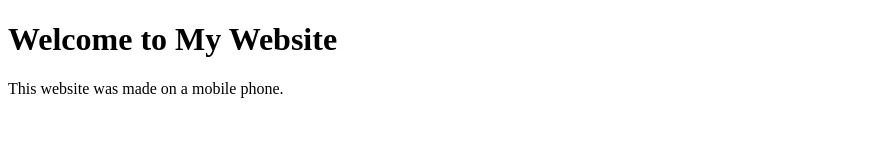
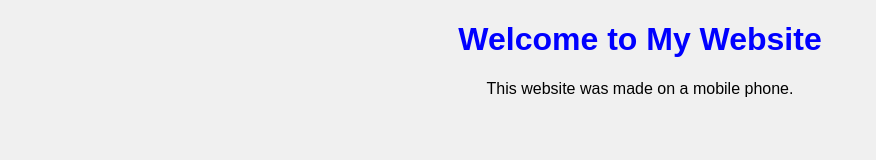
Before and after one commit to ismamjabir21-sketch/my-website, a plain HTML site: page index.html in a window 1280 px wide. Shown: the whole page, without its empty margins (0-876 px from the left). Drawn offline with Linux system fonts and the light colour scheme.

Commit message:
Update index.html with styling - add background color and text formatting

```diff
--- a/index.html
+++ b/index.html
@@ -1,10 +1,23 @@
 <!DOCTYPE html>
 <html>
 <head>
-    <title>My Website</title>
+  <title>My Website</title>
+
+  <style>
+    body {
+      background: #f0f0f0;
+      text-align: center;
+      font-family: Arial;
+    }
+
+    h1 {
+      color: blue;
+    }
+  </style>
+
 </head>
 <body>
-    <h1>Welcome to My Website</h1>
-    <p>This website was made on a mobile phone.</p>
+  <h1>Welcome to My Website</h1>
+  <p>This website was made on a mobile phone.</p>
 </body>
 </html>
```
